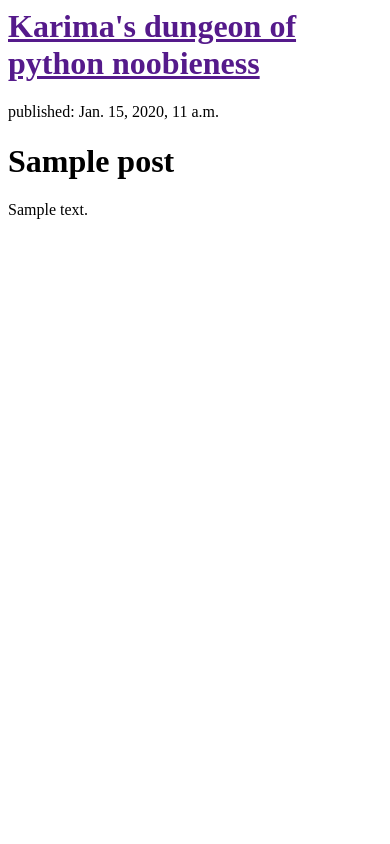
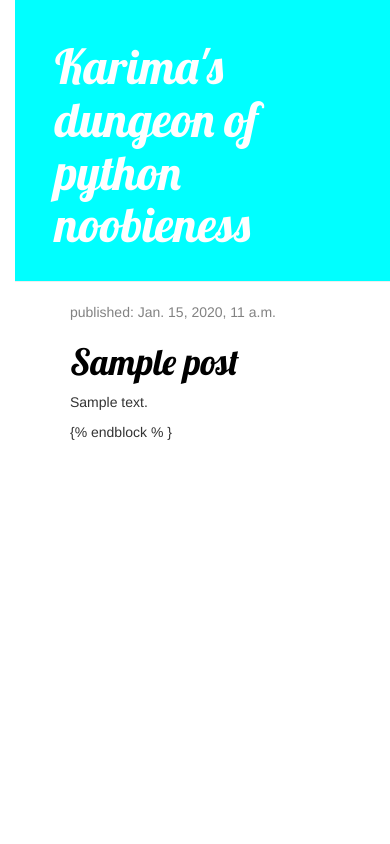
Before and after one commit to KarimaYua/django-blog, a Django app: page / in a window 390 px wide. Run offline with Django 3.2, Linux system fonts and the light colour scheme; tables that the repository leaves empty hold one stand-in row (values such as "Sample post"); some libraries are stand-ins or nearby versions.

Commit message:
addes view and template for detailed blog post + new css

```diff
--- /dev/null
+++ b/blog/static/css/blog.css
@@ -0,0 +1,57 @@
+h1 a {
+
+    color: #FCA205;
+    font-family: 'Lobster';
+}
+
+body {
+    padding-left: 15px;
+}
+
+.page-header{
+    background-color: aqua;
+    margin-top: 0;
+    padding: 20px 20px 20px 40px;
+}
+
+.page-header h1, .page-header h1 a, .page-header a:visited, .page-header h1 a:active {
+    color: #ffffff;
+    font-size: 36pt;
+    text-decoration: none;
+}
+
+.content {
+    margin-left: 40px;
+}
+
+h1, h2, h3, h4 {
+    font-family: 'Lobster';
+}
+
+.date {
+    color: #828282;
+
+}
+
+.save {
+    float: right;
+}
+
+.post-form textarea, .post-form input {
+    width: 100%;
+}
+
+.top-menu, top-menu:hover, .top-menu:visited {
+    color: #ffffff;
+    float: right;
+    font-size: 26pt;
+    margin-right: 20px;
+}
+
+post {
+    margin-bottom: 70px;
+}
+
+.post h1 a, .post h1 a:visited {
+    color: #000000;
+}
--- /dev/null
+++ b/blog/templates/blog/base.html
@@ -0,0 +1,28 @@
+{% load staticfiles %}
+<html>
+	<head>
+
+		<title>Karima's dungeon</title>
+        <link rel="stylesheet" href="//maxcdn.bootstrapcdn.com/bootstrap/3.2.0/css/bootstrap.min.css">
+        <link rel="stylesheet" href="//maxcdn.bootstrapcdn.com/bootstrap/3.2.0/css/bootstrap-theme.min.css">
+        <link rel="stylesheet" href="{% static 'css/blog.css' %}">
+        <link href="http://fonts.googleapis.com/css?family=Lobster&subset=latin,latin-ext" rel="stylesheet" type="text/css">
+
+	</head>
+	<body>
+        <div class="page-header">
+            <h1><a href="">Karima's dungeon of python noobieness</a></h1>
+        </div>
+
+        <div class="content container">
+            <div class="row">
+                <div class="col-md-8">
+                    {% block content %}
+                    {% endblock %}
+                </div>
+            </div>
+        </div>
+
+
+	</body>
+</html>
--- a/blog/templates/blog/post_list.html
+++ b/blog/templates/blog/post_list.html
@@ -1,19 +1,14 @@
-<html>
-	<head>
-		<title>Karima's dungeon</title>
-	</head>
-	<body>
-        <div>
-            <h1><a href="">Karima's dungeon of python noobieness</a></h1>
-        </div>
+{% extends 'blog/base.html' %}
 
+    {% block content %}
         {% for post in posts %}
-            <div>
-                <p> published: {{ post.created_date}}</p>
-                <h1>{{ post.title }}</h1>
+            <div class="post">
+                <div class="date">
+                     <p> published: {{ post.created_date}}</p>
+                </div>
+                <h1><a href="{% url 'post_detail' pk=post.pk %}">{{ post.title }}</a></h1>
                 <p>{{ post.text|linebreaks }}</p>
             </div>
         {% endfor %}
-
-	</body>
-</html>
+    {% endblock % }
+{% endblock %}
--- a/blog/urls.py
+++ b/blog/urls.py
@@ -3,4 +3,5 @@
 
 urlpatterns = [
 	url(r'^$', views.post_list, name='post_list'),
+    url(r'^post/(?P<pk>\d+)/$', views.post_detail, name='post_detail'),
 ]
--- a/blog/views.py
+++ b/blog/views.py
@@ -1,4 +1,4 @@
-from django.shortcuts import render
+from django.shortcuts import render, get_object_or_404
 from django.utils import timezone
 from .models import Post
 
@@ -6,3 +6,7 @@
 def post_list(request):
     posts = Post.objects.order_by('created_date')
     return render(request, 'blog/post_list.html', {'posts': posts})
+
+def post_detail(request, pk):
+    post = get_object_or_404(Post, pk=pk)
+    return render(request, 'blog/post_detail.html', {'post': post})
--- a/mysite/settings.py
+++ b/mysite/settings.py
@@ -120,4 +120,4 @@
 # https://docs.djangoproject.com/en/1.9/howto/static-files/
 
 STATIC_URL = '/static/'
-STATIC_ROOT = os.path.join(BASE_DIR, 'static')
+STATIC_ROOT = 'blog/static/css/blog.css'
```
Also changed, not shown: blog/templates/blog/post_detail.html (added, +13 -0 lines).
